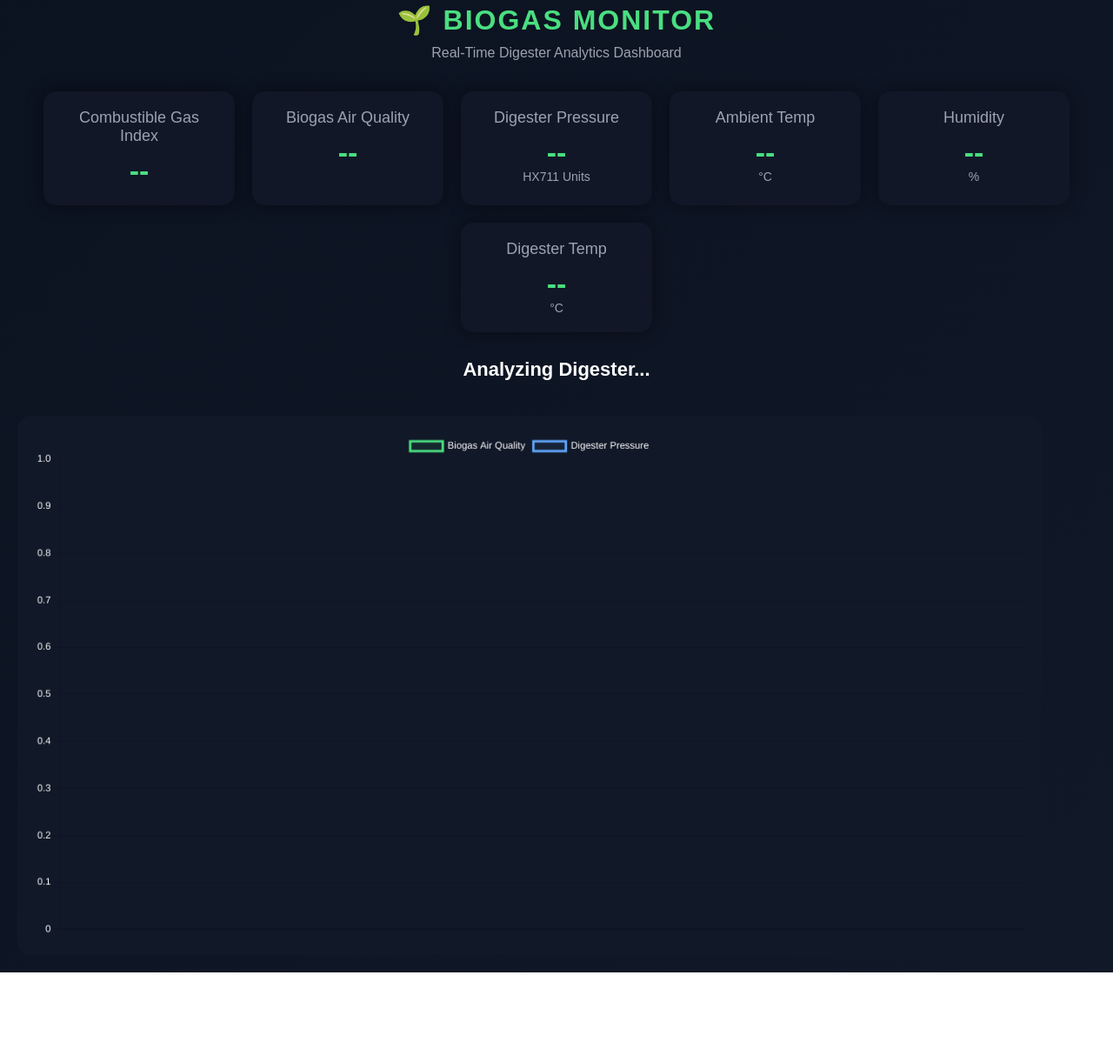
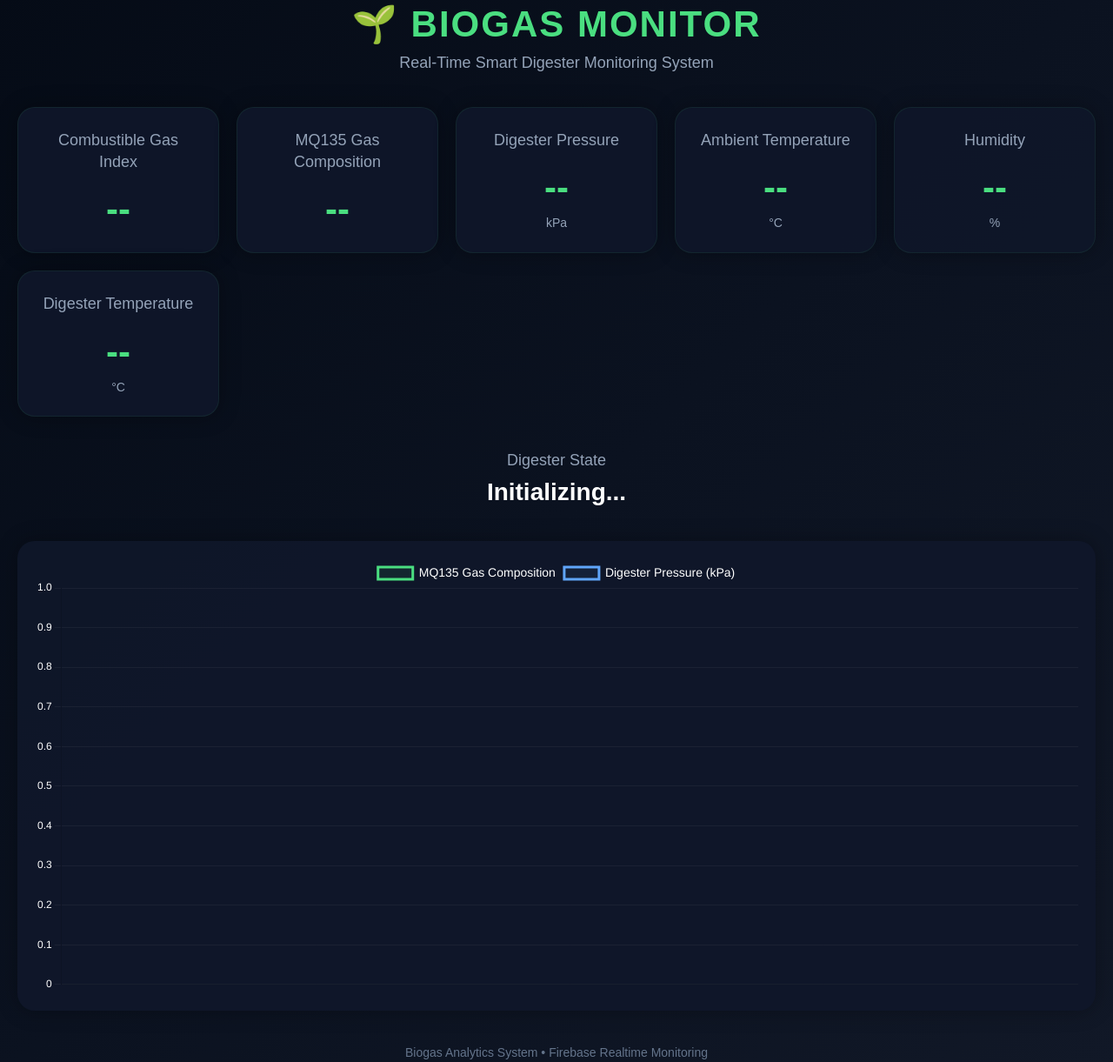
Before and after one commit to riknesh05/BioGAs, a plain HTML site: page index.html in a window 1280 px wide. Shown: the part 37-1258 px from the top of the page at 87% size. Before the commit the page ends 1155 px from the top, so only its background shows below. Drawn offline with nearby package versions, Linux system fonts and the light colour scheme; no server answers.

Commit message:
Update index.html

```diff
--- a/index.html
+++ b/index.html
@@ -1,381 +1,14 @@
-<!-- <!DOCTYPE html>
-<html>
-
-<head>
-
-  <title>Biogas Dashboard</title>
-
-  <script src="https://www.gstatic.com/firebasejs/8.10.0/firebase-app.js"></script>
-
-  <script src="https://www.gstatic.com/firebasejs/8.10.0/firebase-database.js"></script>
-
-  <script src="https://cdn.jsdelivr.net/npm/chart.js"></script>
-
-  <style>
-
-    body {
-
-      background: #0b1220;
-
-      color: white;
-
-      font-family: Arial;
-
-      text-align: center;
-
-      margin: 0;
-
-      padding: 20px;
-    }
-
-    h1 {
-
-      margin-bottom: 30px;
-    }
-
-    .container {
-
-      display: flex;
-
-      flex-wrap: wrap;
-
-      justify-content: center;
-
-      gap: 20px;
-    }
-
-    .card {
-
-      background: #111827;
-
-      padding: 20px;
-
-      border-radius: 12px;
-
-      width: 220px;
-
-      box-shadow: 0 0 10px rgba(0,0,0,0.4);
-    }
-
-    .title {
-
-      font-size: 18px;
-
-      margin-bottom: 10px;
-
-      color: #9ca3af;
-    }
-
-    .value {
-
-      font-size: 35px;
-
-      font-weight: bold;
-
-      color: #4ade80;
-    }
-
-    canvas {
-
-      margin-top: 40px;
-
-      background: #111827;
-
-      padding: 20px;
-
-      border-radius: 12px;
-
-      max-width: 95%;
-    }
-
-  </style>
-
-</head>
-
-<body>
-
-<h1>🌱 BIOGAS MONITOR</h1>
-
-<div class="container">
-
-  <div class="card">
-    <div class="title">
-      MQ2 Gas Index
-    </div>
-
-    <div
-      class="value"
-      id="mq2"
-    >
-      --
-    </div>
-  </div>
-
-  <div class="card">
-    <div class="title">
-      MQ4 Methane
-    </div>
-
-    <div
-      class="value"
-      id="mq4"
-    >
-      --
-    </div>
-  </div>
-
-  <div class="card">
-    <div class="title">
-      Ambient Temp
-    </div>
-
-    <div
-      class="value"
-      id="temp"
-    >
-      --
-    </div>
-  </div>
-
-  <div class="card">
-    <div class="title">
-      Humidity
-    </div>
-
-    <div
-      class="value"
-      id="hum"
-    >
-      --
-    </div>
-  </div>
-
-  <div class="card">
-    <div class="title">
-      Digester Temp
-    </div>
-
-    <div
-      class="value"
-      id="dig"
-    >
-      --
-    </div>
-  </div>
-
-</div>
-
-<canvas id="chart"></canvas>
-
-<script>
-
-// FIREBASE CONFIG
-const firebaseConfig = {
-
-  apiKey:
-  "AIzaSyBfyHgxeO0lgCi6-_0i3DknM84JlT3bvdc",
-
-  authDomain:
-  "biogas-yogi.firebaseapp.com",
-
-  databaseURL:
-  "https://biogas-yogi-default-rtdb.firebaseio.com",
-
-  projectId:
-  "biogas-yogi",
-
-  storageBucket:
-  "biogas-yogi.firebasestorage.app",
-
-  messagingSenderId:
-  "983187935593",
-
-  appId:
-  "1:983187935593:web:1920bc95765519af4e6df8"
-};
-
-
-// INIT FIREBASE
-firebase.initializeApp(firebaseConfig);
-
-const db = firebase.database();
-
-const sensorRef = db.ref("sensor");
-
-
-// CHART ARRAYS
-let labels = [];
-
-let methane = [];
-
-
-// CREATE CHART
-const chart =
-  new Chart(
-    document
-      .getElementById("chart"),
-
-    {
-
-      type: "line",
-
-      data: {
-
-        labels: labels,
-
-        datasets: [
-
-          {
-
-            label: "Methane",
-
-            data: methane,
-
-            borderColor:
-              "#4ade80",
-
-            backgroundColor:
-              "rgba(74,222,128,0.1)",
-
-            fill: true,
-
-            tension: 0.4
-          }
-        ]
-      },
-
-      options: {
-
-        responsive: true,
-
-        scales: {
-
-          x: {
-
-            ticks: {
-
-              color: "white"
-            }
-          },
-
-          y: {
-
-            ticks: {
-
-              color: "white"
-            }
-          }
-        },
-
-        plugins: {
-
-          legend: {
-
-            labels: {
-
-              color: "white"
-            }
-          }
-        }
-      }
-    }
-  );
-
-
-// FIREBASE REALTIME LISTENER
-sensorRef.on(
-  "value",
-
-  (snapshot) => {
-
-    const d =
-      snapshot.val();
-
-    console.log(
-      "Firebase:",
-      d
-    );
-
-    if (!d) return;
-
-    document
-      .getElementById("mq2")
-      .innerText =
-      d.mq2 ?? "--";
-
-    document
-      .getElementById("mq4")
-      .innerText =
-      d.mq4 ?? "--";
-
-    document
-      .getElementById("temp")
-      .innerText =
-      d.dhtTemp ?? "--";
-
-    document
-      .getElementById("hum")
-      .innerText =
-      d.humidity ?? "--";
-
-    document
-      .getElementById("dig")
-      .innerText =
-      d.digesterTemp ?? "--";
-
-
-    // UPDATE CHART
-    const time =
-      new Date()
-      .toLocaleTimeString();
-
-    labels.push(time);
-
-    methane.push(d.mq4);
-
-    if (labels.length > 20) {
-
-      labels.shift();
-
-      methane.shift();
-    }
-
-    chart.update();
-  },
-
-  (error) => {
-
-    console.error(
-      "Firebase Error:",
-      error
-    );
-  }
-);
-
-</script>
-
-</body>
-</html> -->
-
-
-
-
-
-
-
-
-
-
-
-
-
-
 <!DOCTYPE html>
-<html>
+<html lang="en">
 
 <head>
 
   <meta charset="UTF-8">
+
+  <meta
+    name="viewport"
+    content="width=device-width, initial-scale=1.0"
+  >
 
   <title>Biogas Monitoring Dashboard</title>
 
@@ -390,6 +23,8 @@ sensorRef.on(
   <style>
 
     * {
+      margin: 0;
+      padding: 0;
       box-sizing: border-box;
     }
 
@@ -398,6 +33,7 @@ sensorRef.on(
       background:
         linear-gradient(
           135deg,
+          #050b16,
           #0b1220,
           #111827
         );
@@ -408,111 +44,189 @@ sensorRef.on(
         Arial,
         sans-serif;
 
-      text-align: center;
-
-      margin: 0;
+      min-height: 100vh;
 
       padding: 20px;
+
+      overflow-x: hidden;
     }
 
     h1 {
 
-      margin-bottom: 10px;
+      text-align: center;
 
       color: #4ade80;
+
+      font-size: 42px;
+
+      margin-top: 20px;
 
       letter-spacing: 2px;
     }
 
     .subtitle {
 
-      color: #9ca3af;
+      text-align: center;
 
-      margin-bottom: 35px;
+      color: #94a3b8;
+
+      margin-top: 10px;
+
+      margin-bottom: 40px;
+
+      font-size: 18px;
     }
 
     .container {
 
-      display: flex;
+      display: grid;
 
-      flex-wrap: wrap;
-
-      justify-content: center;
+      grid-template-columns:
+        repeat(
+          auto-fit,
+          minmax(230px, 1fr)
+        );
 
       gap: 20px;
+
+      max-width: 1400px;
+
+      margin: auto;
     }
 
     .card {
 
       background:
-        rgba(17,24,39,0.95);
+        rgba(15, 23, 42, 0.95);
 
-      padding: 20px;
+      border:
+        1px solid rgba(74, 222, 128, 0.08);
 
-      border-radius: 15px;
+      border-radius: 20px;
 
-      width: 220px;
+      padding: 25px;
+
+      text-align: center;
+
+      transition: 0.3s;
 
       box-shadow:
-        0 0 20px rgba(0,0,0,0.4);
-
-      transition: 0.3s;
+        0 0 25px rgba(0,0,0,0.3);
     }
 
     .card:hover {
 
       transform:
-        translateY(-5px);
+        translateY(-6px);
 
       box-shadow:
-        0 0 25px rgba(74,222,128,0.2);
+        0 0 30px rgba(74,222,128,0.18);
     }
 
     .title {
 
+      color: #94a3b8;
+
       font-size: 18px;
 
-      margin-bottom: 10px;
+      margin-bottom: 18px;
 
-      color: #9ca3af;
+      line-height: 1.4;
     }
 
     .value {
 
-      font-size: 34px;
+      font-size: 42px;
+
+      color: #4ade80;
 
       font-weight: bold;
-
-      color: #4ade80;
     }
 
     .unit {
 
+      margin-top: 8px;
+
+      color: #94a3b8;
+
       font-size: 14px;
+    }
 
-      color: #9ca3af;
+    .statusBox {
+
+      margin-top: 40px;
+
+      text-align: center;
+    }
+
+    .statusTitle {
+
+      color: #94a3b8;
+
+      margin-bottom: 10px;
+
+      font-size: 18px;
     }
 
     .status {
 
-      margin-top: 30px;
-
-      font-size: 22px;
+      font-size: 28px;
 
       font-weight: bold;
     }
 
-    canvas {
+    .chartContainer {
 
       margin-top: 40px;
 
-      background: #111827;
+      background:
+        rgba(15, 23, 42, 0.95);
+
+      border-radius: 20px;
 
       padding: 20px;
 
-      border-radius: 15px;
+      max-width: 1400px;
 
-      max-width: 95%;
+      margin-left: auto;
+
+      margin-right: auto;
+
+      box-shadow:
+        0 0 25px rgba(0,0,0,0.3);
+    }
+
+    canvas {
+
+      width: 100% !important;
+
+      height: 500px !important;
+    }
+
+    .footer {
+
+      margin-top: 40px;
+
+      text-align: center;
+
+      color: #64748b;
+
+      font-size: 14px;
+    }
+
+    @media(max-width: 768px) {
+
+      h1 {
+        font-size: 32px;
+      }
+
+      .value {
+        font-size: 34px;
+      }
+
+      canvas {
+        height: 350px !important;
+      }
     }
 
   </style>
@@ -524,9 +238,10 @@ sensorRef.on(
   <h1>🌱 BIOGAS MONITOR</h1>
 
   <div class="subtitle">
-  Real-Time Digester Analytics Dashboard
+    Real-Time Smart Digester Monitoring System
   </div>
 
+  <!-- SENSOR CARDS -->
   <div class="container">
 
     <!-- MQ2 -->
@@ -549,7 +264,7 @@ sensorRef.on(
     <div class="card">
 
       <div class="title">
-      Biogas Air Quality
+        MQ135 Gas Composition
       </div>
 
       <div
@@ -576,7 +291,7 @@ sensorRef.on(
       </div>
 
       <div class="unit">
-      HX711 Units
+        kPa
       </div>
 
     </div>
@@ -585,7 +300,7 @@ sensorRef.on(
     <div class="card">
 
       <div class="title">
-      Ambient Temp
+        Ambient Temperature
       </div>
 
       <div
@@ -625,7 +340,7 @@ sensorRef.on(
     <div class="card">
 
       <div class="title">
-      Digester Temp
+        Digester Temperature
       </div>
 
       <div
@@ -644,21 +359,38 @@ sensorRef.on(
   </div>
 
   <!-- STATUS -->
+  <div class="statusBox">
+
+    <div class="statusTitle">
+      Digester State
+    </div>
+
     <div
       class="status"
       id="status"
     >
-  Analyzing Digester...
+      Initializing...
     </div>
 
-<!-- GRAPH -->
+  </div>
+
+  <!-- CHART -->
+  <div class="chartContainer">
+
     <canvas id="chart"></canvas>
+
+  </div>
+
+  <!-- FOOTER -->
+  <div class="footer">
+    Biogas Analytics System • Firebase Realtime Monitoring
+  </div>
 
   <script>
 
-//
+    // ==========================================
     // FIREBASE CONFIG
-//
+    // ==========================================
     const firebaseConfig = {
 
       apiKey:
@@ -683,9 +415,9 @@ const firebaseConfig = {
         "1:983187935593:web:1920bc95765519af4e6df8"
     };
 
-//
+    // ==========================================
     // INIT FIREBASE
-//
+    // ==========================================
     firebase.initializeApp(firebaseConfig);
 
     const db =
@@ -694,24 +426,23 @@ const db =
     const sensorRef =
       db.ref("sensor");
 
-//
-// GRAPH ARRAYS
-//
+    // ==========================================
+    // CHART DATA
+    // ==========================================
     let labels = [];
 
     let gasData = [];
 
     let pressureData = [];
 
-//
-// CREATE CHART
-//
+    // ==========================================
+    // CHART
+    // ==========================================
+    const ctx =
+      document.getElementById("chart");
+
     const chart =
-  new Chart(
-
-    document.getElementById("chart"),
-
-    {
+      new Chart(ctx, {
 
         type: "line",
 
@@ -724,7 +455,7 @@ const chart =
             {
 
               label:
-              "Biogas Air Quality",
+                "MQ135 Gas Composition",
 
               data:
                 gasData,
@@ -737,13 +468,15 @@ const chart =
 
               fill: true,
 
-            tension: 0.4
+              tension: 0.4,
+
+              borderWidth: 3
             },
 
             {
 
               label:
-              "Digester Pressure",
+                "Digester Pressure (kPa)",
 
               data:
                 pressureData,
@@ -756,7 +489,9 @@ const chart =
 
               fill: true,
 
-            tension: 0.4
+              tension: 0.4,
+
+              borderWidth: 3
             }
           ]
         },
@@ -765,11 +500,28 @@ const chart =
 
           responsive: true,
 
+          maintainAspectRatio: false,
+
           interaction: {
 
             mode: "index",
 
             intersect: false
+          },
+
+          plugins: {
+
+            legend: {
+
+              labels: {
+
+                color: "white",
+
+                font: {
+                  size: 14
+                }
+              }
+            }
           },
 
           scales: {
@@ -779,6 +531,12 @@ const chart =
               ticks: {
 
                 color: "white"
+              },
+
+              grid: {
+
+                color:
+                  "rgba(255,255,255,0.05)"
               }
             },
 
@@ -787,27 +545,21 @@ const chart =
               ticks: {
 
                 color: "white"
-            }
-          }
               },
 
-        plugins: {
+              grid: {
 
-          legend: {
-
-            labels: {
-
-              color: "white"
+                color:
+                  "rgba(255,255,255,0.05)"
               }
             }
           }
         }
-    }
-  );
+      });
 
-//
+    // ==========================================
     // FIREBASE LISTENER
-//
+    // ==========================================
     sensorRef.on(
 
       "value",
@@ -818,50 +570,77 @@ sensorRef.on(
           snapshot.val();
 
         console.log(
-      "Firebase:",
+          "Firebase Data:",
           d
         );
 
         if (!d) return;
 
-    //
+        // ======================================
+        // SAFE VALUES
+        // ======================================
+        const mq2 =
+          d.mq2 ?? 0;
+
+        const mq135 =
+          d.mq135 ?? 0;
+
+        const pressure =
+          Number(
+            d.pressure ?? 0
+          );
+
+        const dhtTemp =
+          Number(
+            d.dhtTemp ?? 0
+          );
+
+        const humidity =
+          Number(
+            d.humidity ?? 0
+          );
+
+        const digesterTemp =
+          Number(
+            d.digesterTemp ?? 0
+          );
+
+        // ======================================
         // UPDATE UI
-    //
+        // ======================================
         document
           .getElementById("mq2")
           .innerText =
-      d.mq2 ?? "--";
+          mq2;
 
         document
           .getElementById("mq135")
           .innerText =
-      d.mq135 ?? "--";
+          mq135;
 
         document
           .getElementById("pressure")
           .innerText =
-      Number(
-        d.pressure ?? 0
-      ).toFixed(2);
+          pressure.toFixed(2);
 
         document
           .getElementById("temp")
           .innerText =
-      d.dhtTemp ?? "--";
+          dhtTemp.toFixed(1);
 
         document
           .getElementById("hum")
           .innerText =
-      d.humidity ?? "--";
+          humidity.toFixed(1);
 
         document
           .getElementById("dig")
           .innerText =
-      d.digesterTemp ?? "--";
+          digesterTemp.toFixed(1);
 
-    //
-    // DIGESTER STATUS LOGIC
-    //
+        // ======================================
+        // DIGESTER STATUS
+        // ======================================
         let status =
           "⚠️ Digester Disturbed";
 
@@ -869,9 +648,9 @@ sensorRef.on(
           "#f59e0b";
 
         if (
-      d.digesterTemp >= 30 &&
-      d.digesterTemp <= 40 &&
-      d.pressure > 0
+          digesterTemp >= 28 &&
+          digesterTemp <= 40 &&
+          pressure > 5
         ) {
 
           status =
@@ -882,7 +661,7 @@ sensorRef.on(
         }
 
         else if (
-      d.digesterTemp < 25
+          digesterTemp < 25
         ) {
 
           status =
@@ -893,7 +672,7 @@ sensorRef.on(
         }
 
         else if (
-      d.pressure <= 0
+          pressure <= 5
         ) {
 
           status =
@@ -913,26 +692,20 @@ sensorRef.on(
           .style.color =
           color;
 
-    //
+        // ======================================
         // UPDATE GRAPH
-    //
+        // ======================================
         const time =
           new Date()
           .toLocaleTimeString();
 
         labels.push(time);
 
-    gasData.push(
-      d.mq135
-    );
+        gasData.push(mq135);
 
-    pressureData.push(
-      d.pressure
-    );
+        pressureData.push(pressure);
 
-    //
-    // LIMIT GRAPH SIZE
-    //
+        // LIMIT GRAPH
         if (
           labels.length > 20
         ) {
```
Lines whose indentation alone changed are shown as unchanged.
